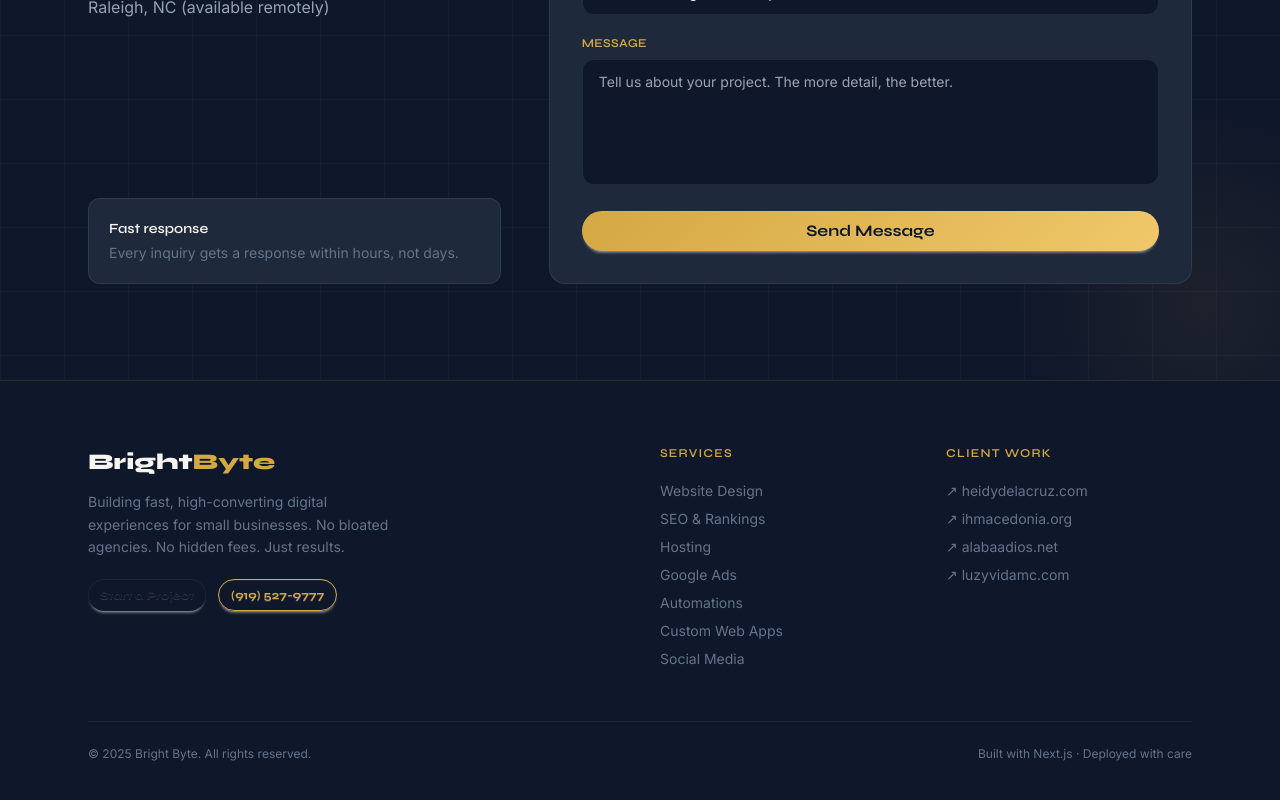
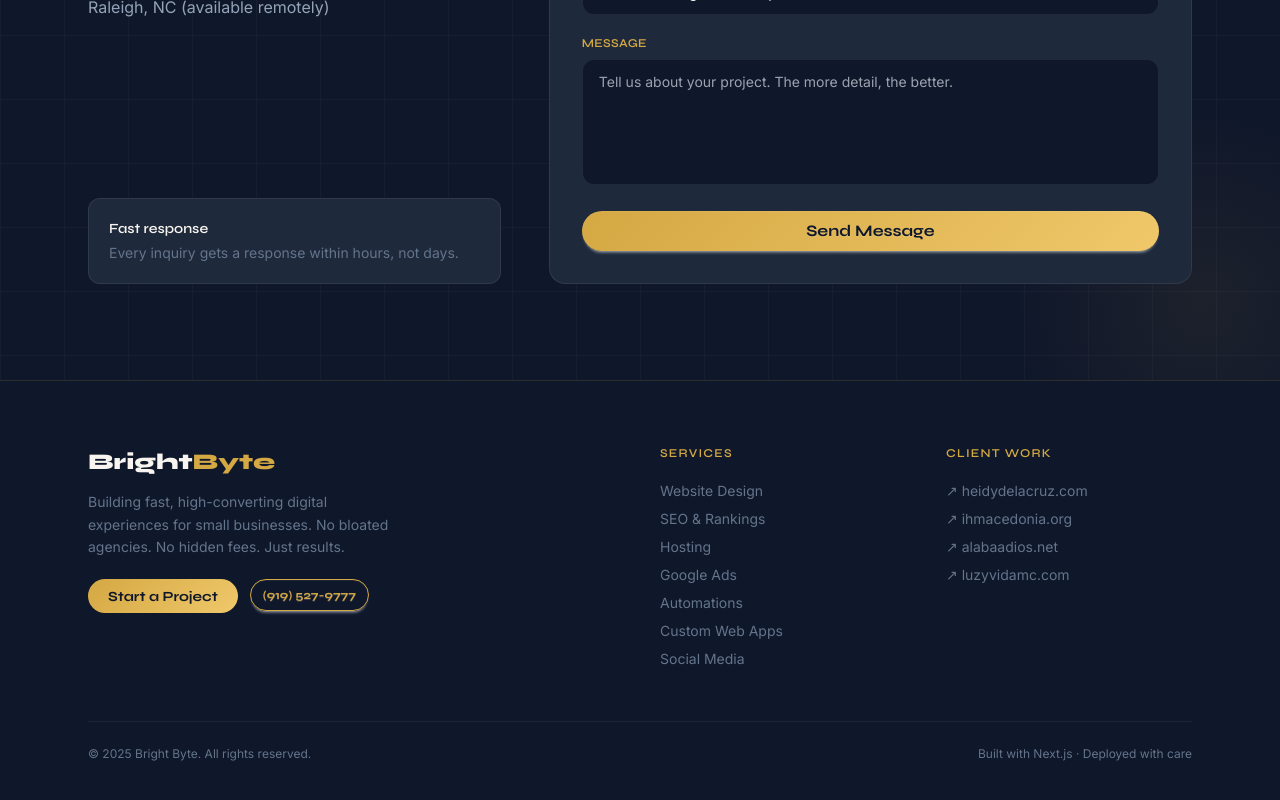
Before and after one commit to JAbelP/mysite, a Next.js app: page / in a window 1280 px wide. Shown: the part 4992-5792 px from the top of the page. Built offline with nearby package versions, Linux system fonts and the light colour scheme.

Commit message:
footer start project

```diff
--- a/src/components/ui/Footer.tsx
+++ b/src/components/ui/Footer.tsx
@@ -74,13 +74,20 @@ export default function Footer({
               {primaryCta && (
                 <a
                   href={primaryCta.href}
-                  className="btn btn-sm rounded-full font-bold"
                   style={{
-                    background: `linear-gradient(135deg, ${accentColor} 0%, ${accentColor}cc 100%)`,
+                    display: 'inline-flex',
+                    alignItems: 'center',
+                    justifyContent: 'center',
+                    borderRadius: '9999px',
+                    padding: '0.4rem 1.25rem',
+                    fontSize: '0.875rem',
+                    fontWeight: 700,
+                    fontFamily: 'Syne, sans-serif',
+                    background: `linear-gradient(135deg, ${accentColor} 0%, #F0C86A 100%)`,
                     color: '#0F172A',
+                    textDecoration: 'none',
                     border: 'none',
-                    fontFamily: 'Syne, sans-serif',
-                    WebkitTextFillColor: '#0F172A',
+                    whiteSpace: 'nowrap',
                   }}
                 >
                   {primaryCta.label}
```
